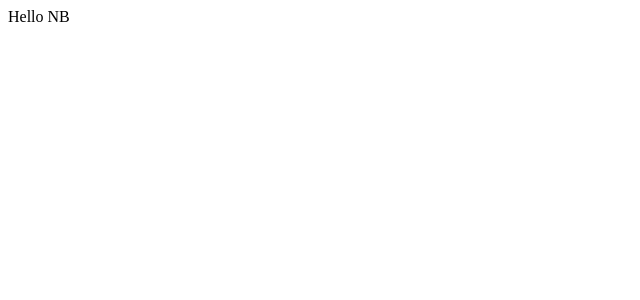
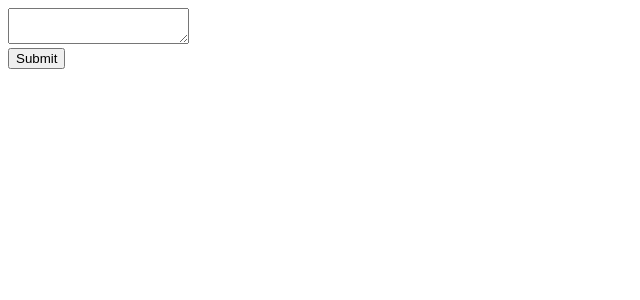
Before and after one commit to jhlabs/js-notebook, a React (Create React App) app: page / in a window 1280 px wide. Shown: the top 300 px of the page, without its empty margins (0-640 px from the left). Built offline with nearby package versions, Linux system fonts and the light colour scheme.

Commit message:
added form

```diff
--- a/package.json
+++ b/package.json
@@ -40,5 +40,8 @@
       "last 1 firefox version",
       "last 1 safari version"
     ]
+  },
+  "devDependencies": {
+    "prettier": "2.2.1"
   }
 }
--- a/src/index.tsx
+++ b/src/index.tsx
@@ -1,7 +1,26 @@
-import ReactDOM from 'react-dom';
+import { useState } from "react";
+import ReactDOM from "react-dom";
 
-const App = () => (
-    <div>Hello NB</div>
-);
+const App = () => {
+  const [input, setInput] = useState("");
+  const [code, setCode] = useState("");
 
-ReactDOM.render(<App />, document.querySelector('#root'));
+  return (
+    <div>
+      <textarea
+        name="code"
+        id="code"
+        onChange={(event) => setInput(event.target.value)}
+        value={input}
+      >
+        {input}
+      </textarea>
+      <div>
+        <button type="submit">Submit</button>
+      </div>
+      <pre>{code}</pre>
+    </div>
+  );
+};
+
+ReactDOM.render(<App />, document.querySelector("#root"));
```
Also changed, not shown: 2 other files (tests, documents, lock files or other folders).
